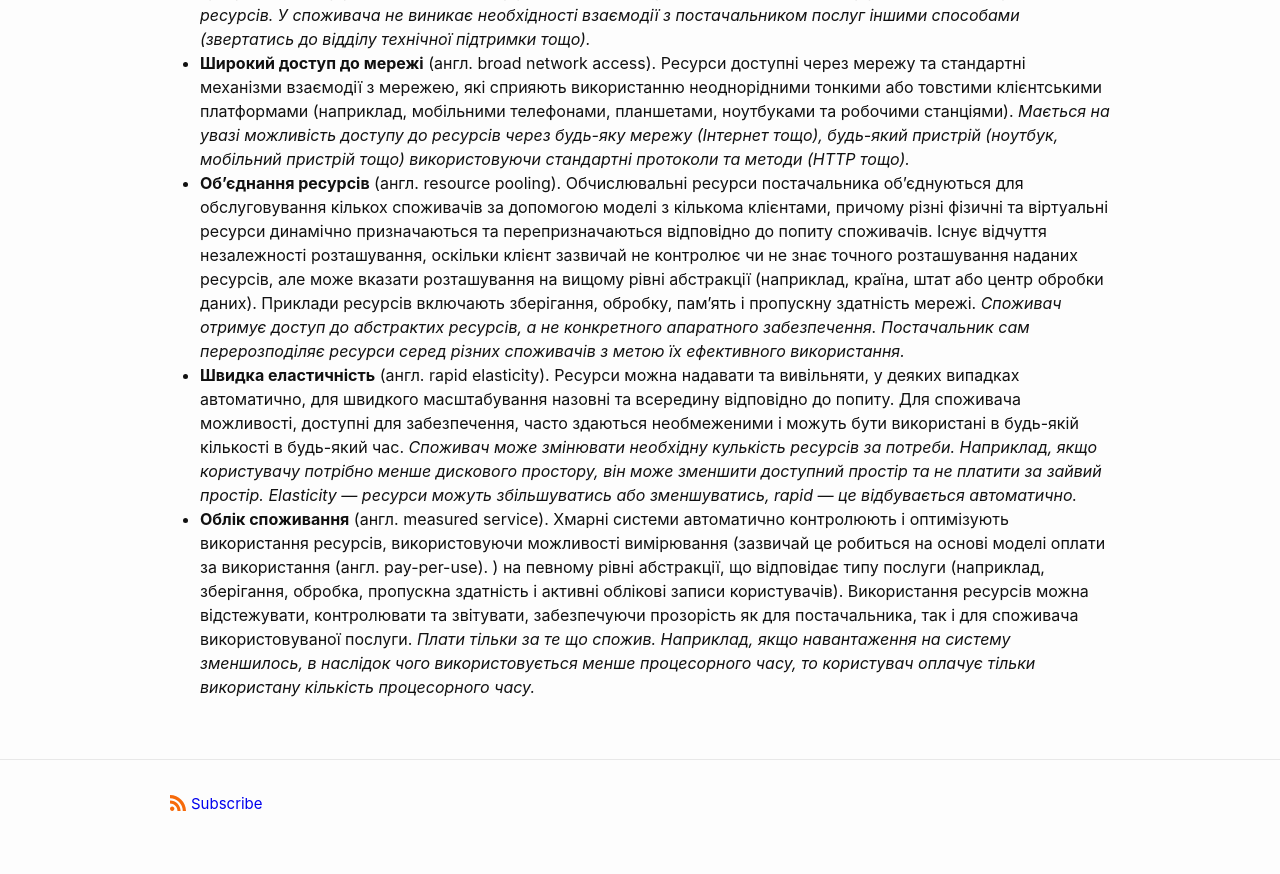
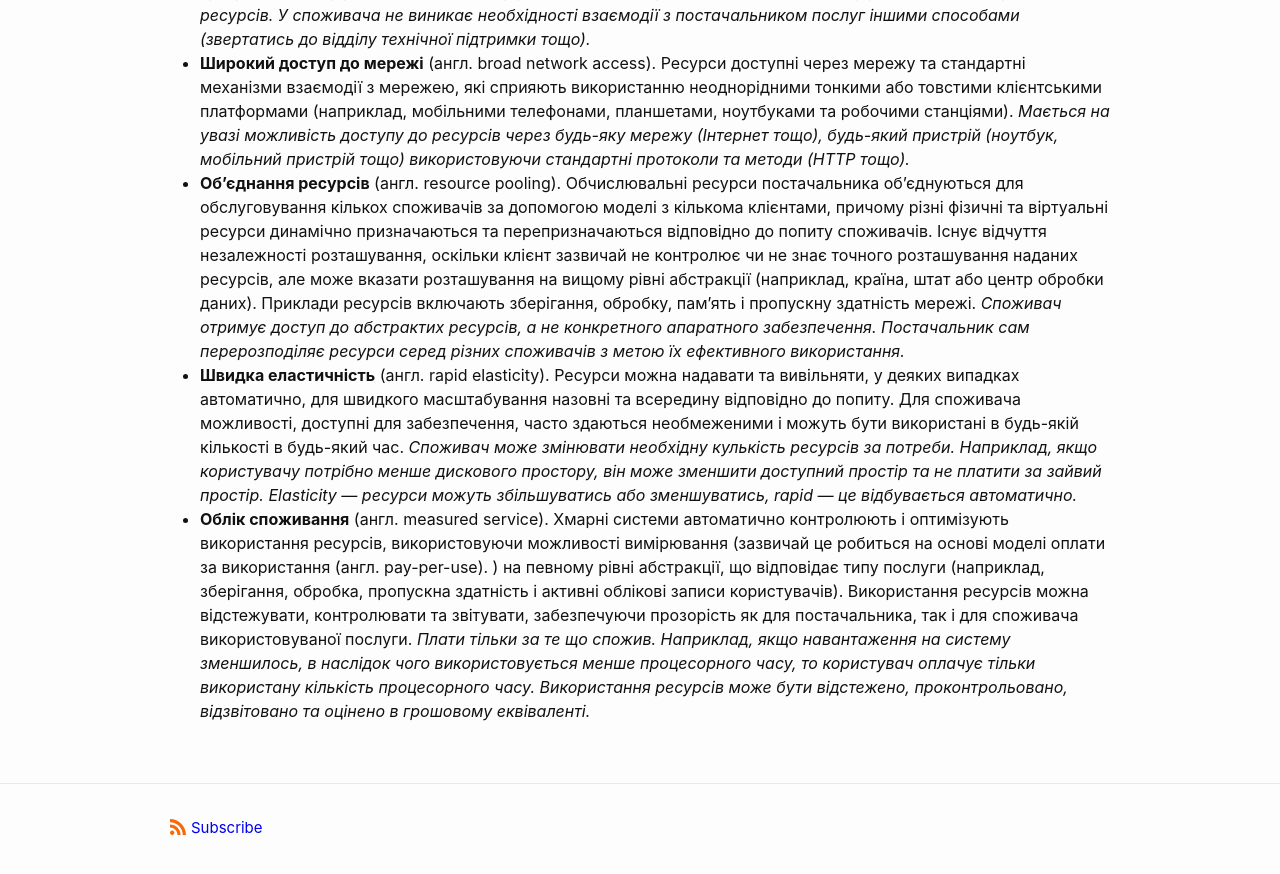
Before and after one commit to mpedych/mpedych.github.io, a Jekyll site: the page built from _posts/2022-10-18-the-nist-definition-of-cloud-computing.md, in a window 1280 px wide and 900 px high, scrolled down 750 px. Shown: the top 874 px of the window. Built offline with Jekyll 4.4.1, drawn with Linux system fonts in a browser that asks for light colours; comment, search, counter and statistics services are not loaded.

Commit message:
Update 2022-10-18-the-nist-definition-of-cloud-computing.md

```diff
--- a/_posts/2022-10-18-the-nist-definition-of-cloud-computing.md
+++ b/_posts/2022-10-18-the-nist-definition-of-cloud-computing.md
@@ -14,4 +14,4 @@ categories: misc
 - **Широкий доступ до мережі** (англ. broad network access). Ресурси доступні через мережу та стандартні механізми взаємодії з мережею, які сприяють використанню неоднорідними тонкими або товстими клієнтськими платформами (наприклад, мобільними телефонами, планшетами, ноутбуками та робочими станціями). *Мається на увазі можливість доступу до ресурсів через будь-яку мережу (Інтернет тощо), будь-який пристрій (ноутбук, мобільний пристрій тощо) використовуючи стандартні протоколи та методи (HTTP тощо).*
 - **Об'єднання ресурсів** (англ. resource pooling). Обчислювальні ресурси постачальника об’єднуються для обслуговування кількох споживачів за допомогою моделі з кількома клієнтами, причому різні фізичні та віртуальні ресурси динамічно призначаються та перепризначаються відповідно до попиту споживачів. Існує відчуття незалежності розташування, оскільки клієнт зазвичай не контролює чи не знає точного розташування наданих ресурсів, але може вказати розташування на вищому рівні абстракції (наприклад, країна, штат або центр обробки даних). Приклади ресурсів включають зберігання, обробку, пам'ять і пропускну здатність мережі. *Споживач отримує доступ до абстрактих ресурсів, а не конкретного апаратного забезпечення. Постачальник сам перерозподіляє ресурси серед різних споживачів з метою їх ефективного використання.*
 - **Швидка еластичність** (англ. rapid elasticity). Ресурси можна надавати та вивільняти, у деяких випадках автоматично, для швидкого масштабування назовні та всередину відповідно до попиту. Для споживача можливості, доступні для забезпечення, часто здаються необмеженими і можуть бути використані в будь-якій кількості в будь-який час. *Споживач може змінювати необхідну кулькість ресурсів за потреби. Наприклад, якщо користувачу потрібно менше дискового простору, він може зменшити доступний простір та не платити за зайвий простір. Elasticity — ресурси можуть збільшуватись або зменшуватись, rapid — це відбувається автоматично.*
-- **Облік споживання** (англ. measured service). Хмарні системи автоматично контролюють і оптимізують використання ресурсів, використовуючи можливості вимірювання (зазвичай це робиться на основі моделі оплати за використання (англ. pay-per-use). ) на певному рівні абстракції, що відповідає типу послуги (наприклад, зберігання, обробка, пропускна здатність і активні облікові записи користувачів). Використання ресурсів можна відстежувати, контролювати та звітувати, забезпечуючи прозорість як для постачальника, так і для споживача використовуваної послуги. *Плати тільки за те що спожив. Наприклад, якщо навантаження на систему зменшилось, в наслідок чого використовується менше процесорного часу, то користувач оплачує тільки використану кількість процесорного часу.*
+- **Облік споживання** (англ. measured service). Хмарні системи автоматично контролюють і оптимізують використання ресурсів, використовуючи можливості вимірювання (зазвичай це робиться на основі моделі оплати за використання (англ. pay-per-use). ) на певному рівні абстракції, що відповідає типу послуги (наприклад, зберігання, обробка, пропускна здатність і активні облікові записи користувачів). Використання ресурсів можна відстежувати, контролювати та звітувати, забезпечуючи прозорість як для постачальника, так і для споживача використовуваної послуги. *Плати тільки за те що спожив. Наприклад, якщо навантаження на систему зменшилось, в наслідок чого використовується менше процесорного часу, то користувач оплачує тільки використану кількість процесорного часу. Використання ресурсів може бути відстежено, проконтрольовано, відзвітовано та оцінено в грошовому еквіваленті.*
```
